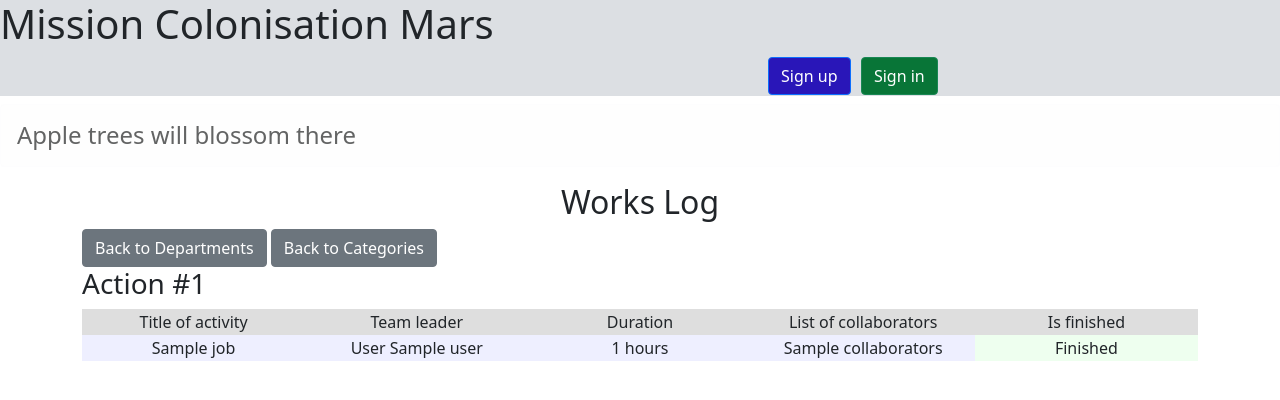
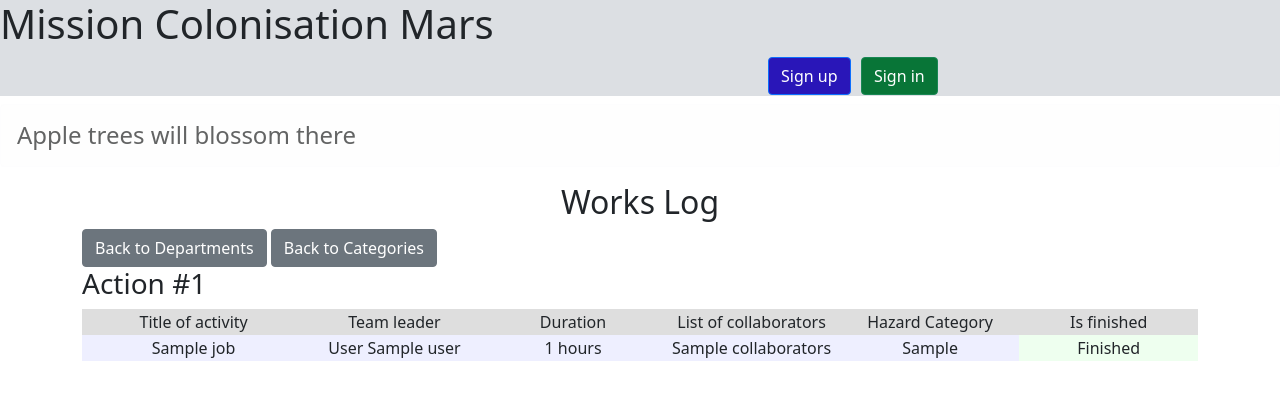
Before and after one commit to Ritips/ThemeWeb, a Flask app: template templates/magazine_jobs.html in a window 1280 px wide. Shown: the top 400 px of the page. Run offline with Flask 3, Linux system fonts and the light colour scheme; the template is opened without the code that fills it: most values are stand-ins (such as "Sample title", 1, 10 or a date in 2020).

Commit message:
sqlalchemy learning 4.3.4

```diff
--- a/templates/magazine_jobs.html
+++ b/templates/magazine_jobs.html
@@ -19,20 +19,28 @@
     <table align="left" width="100%" style="text-align: center;">
         <tr>
             <td bgcolor="#dedede" width="20%">Title of activity</td>
-            <td bgcolor="#dedede" width="20%">Team leader</td>
-            <td bgcolor="#dedede" width="20%">Duration</td>
-            <td bgcolor="#dedede" width="20%">List of collaborators</td>
-            <td bgcolor="#dedede" width="20%">Is finished</td>
+            <td bgcolor="#dedede" width="16%">Team leader</td>
+            <td bgcolor="#dedede" width="16%">Duration</td>
+            <td bgcolor="#dedede" width="16%">List of collaborators</td>
+            <td bgcolor="#dedede" width="16%">Hazard Category</td>
+            <td bgcolor="#dedede" width="16%">Is finished</td>
         </tr>
         <tr>
             <td bgcolor="#eeefff" width="20%">{{ item.job }}</td>
-            <td bgcolor="#eeefff" width="20%">{{ item.user.surname}} {{ item.user.name }}</td>
-            <td bgcolor="#eeefff" width="20%">{{ item.work_size }} hours</td>
-            <td bgcolor="#eeefff" width="20%">{{ item.collaborators }}</td>
+            <td bgcolor="#eeefff" width="16%">{{ item.user.surname}} {{ item.user.name }}</td>
+            <td bgcolor="#eeefff" width="16%">{{ item.work_size }} hours</td>
+            <td bgcolor="#eeefff" width="16%">{{ item.collaborators }}</td>
+            {% if item.categories %}
+                {% for category in item.categories %}
+                    <td bgcolor="#eeefff" width="16%">{{ category.hazard_category }}</td>
+                {% endfor %}
+            {% else %}
+                <td bgcolor="#eeefff" width="16%"></td>
+            {% endif %}
             {% if item.is_finished == None or item.is_finished == False %}
-                <td bgcolor="#ffefff" width="20%">Is not <br>finished</td>
+                <td bgcolor="#ffefff" width="16%">Is not <br>finished</td>
             {% else %}
-                <td bgcolor="#eeffef" width="20%">Finished</td>
+                <td bgcolor="#eeffef" width="16%">Finished</td>
             {% endif %}
         </tr>
     </table>
```
